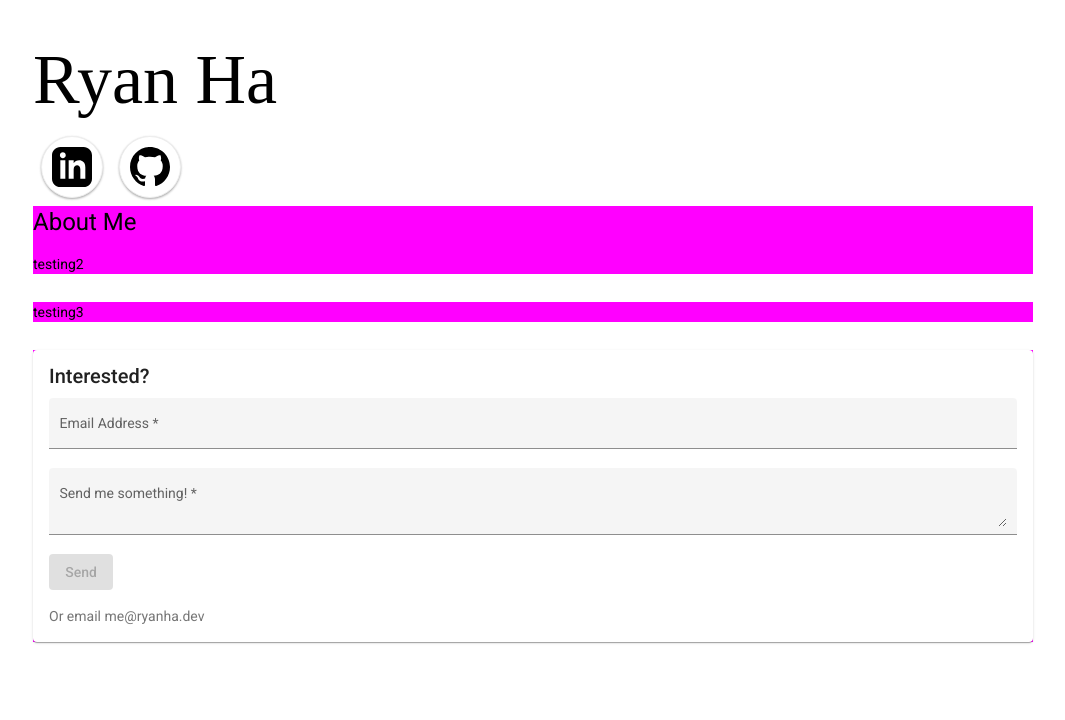
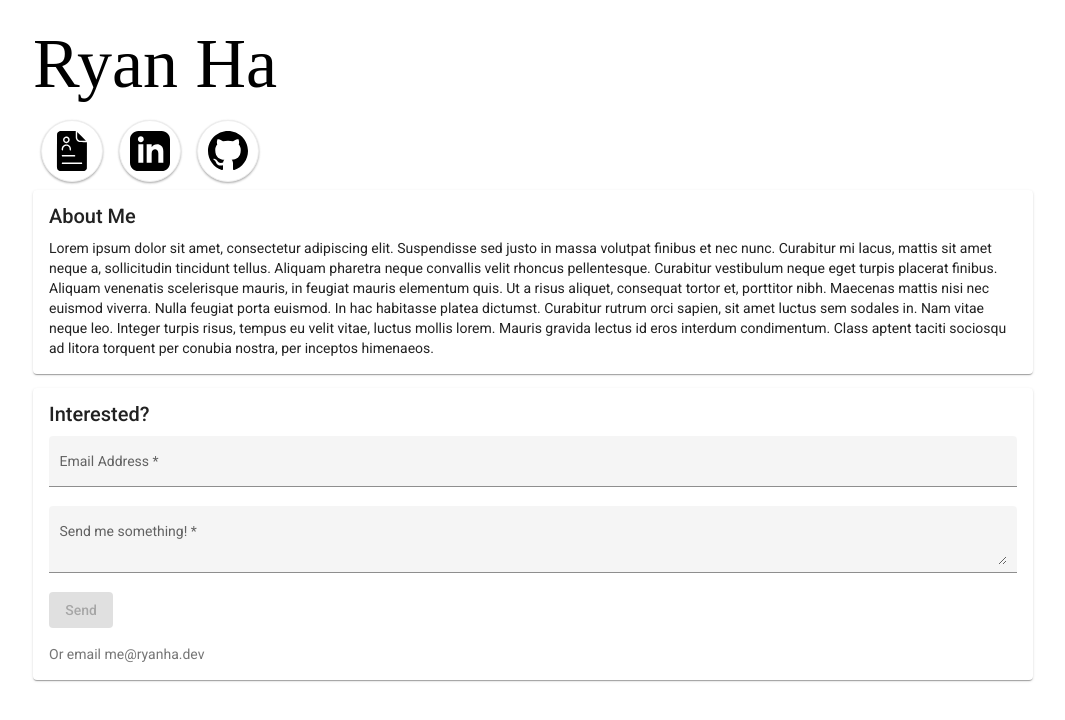
Before and after one commit to RyanWork/ubiquitous-doodle, an Angular app in the folder WebsiteApp/: page / in a window 1280 px wide. Shown: the top 720 px of the page, without its empty margins (107-1172 px from the left). Built offline with nearby package versions, Linux system fonts and the light colour scheme.

Commit message:
Add resume link and credit attribution

```diff
--- a/WebsiteApp/src/app/app.component.css
+++ b/WebsiteApp/src/app/app.component.css
@@ -30,3 +30,8 @@ mat-form-field {
 :host /deep/ .mat-card-header-text {
   margin: 0;
 }
+
+.mat-card {
+  margin-bottom: 1em;
+  flex-direction: column;
+}
--- a/WebsiteApp/src/app/app.component.html
+++ b/WebsiteApp/src/app/app.component.html
@@ -1,8 +1,34 @@
 <div class="content" role="main">
+  <h1 class="name-header">Ryan Ha</h1>
   <div class="card-container">
-    <h1 class="name-header">Ryan Ha</h1>
-  </div>
-  <div class="card-container">
+    <!--    <div>Icons made by <a href="https://www.flaticon.com/authors/icongeek26" title="Icongeek26">Icongeek26</a> from <a href="https://www.flaticon.com/" title="Flaticon">www.flaticon.com</a></div>-->
+    <app-circle-link [link]="'https://docs.google.com/document/d/1Yg8Cm2G_Q3Z18MUqnW7eQw_Czt8q9cmihcrPqz5FZvw/edit?usp=sharing'" [title]="'Resume'">
+      <svg version="1.0" xmlns="http://www.w3.org/2000/svg"
+           width="40" height="40" viewBox="0 0 512 512"
+           preserveAspectRatio="xMidYMid meet">
+        <g transform="translate(0.000000,512.000000) scale(0.100000,-0.100000)"
+           fill="#000000" stroke="none">
+          <path d="M970 5104 c-159 -42 -289 -185 -319 -348 -15 -84 -15 -4308 0 -4392
+30 -166 161 -307 324 -349 52 -13 242 -15 1585 -15 992 0 1540 4 1569 11 127
+29 242 122 302 244 l34 70 3 1682 2 1683 -442 0 c-348 0 -456 3 -503 15 -183
+43 -332 162 -416 330 -63 127 -68 176 -69 663 l0 422 -1007 -1 c-854 0 -1016
+-3 -1063 -15z m1035 -728 c79 -36 140 -88 185 -158 168 -259 11 -603 -297
+-650 -273 -43 -522 210 -475 483 28 164 135 289 288 340 86 28 219 22 299 -15z
+m-26 -991 c211 -50 390 -236 436 -451 18 -85 19 -230 2 -264 -17 -33 -60 -53
+-98 -45 -50 11 -63 45 -69 176 -6 109 -8 122 -43 192 -62 126 -165 202 -308
+228 -121 22 -254 -20 -347 -109 -92 -88 -132 -191 -132 -343 0 -71 -3 -91 -20
+-112 -42 -53 -124 -40 -150 23 -17 40 -7 213 16 290 61 206 226 366 429 416
+70 17 208 17 284 -1z m956 -1359 c51 -22 68 -67 44 -119 -6 -14 -22 -30 -36
+-36 -17 -8 -261 -11 -833 -11 l-809 0 -27 24 c-51 43 -26 136 40 149 11 2 373
+5 804 6 654 1 788 -1 817 -13z m910 -971 c35 -34 34 -93 -1 -126 l-26 -24
+-1259 0 -1259 0 -27 27 c-38 38 -37 92 1 124 l27 24 1260 0 1260 0 24 -25z"/>
+          <path d="M1760 4225 c-207 -65 -229 -355 -35 -458 56 -30 164 -30 220 0 90 48
+135 123 135 225 0 110 -68 202 -174 233 -60 18 -87 18 -146 0z"/>
+          <path d="M3220 4625 c0 -302 3 -382 15 -430 32 -124 123 -231 245 -289 l65
+-31 310 -3 c171 -2 349 -2 398 0 l87 3 -560 560 -560 560 0 -370z"/>
+        </g>
+      </svg>
+    </app-circle-link>
     <app-circle-link [link]="'https://www.linkedin.com/in/ryanha1996/'" [title]="'LinkedIn'">
       <svg xmlns="http://www.w3.org/2000/svg" width="40" height="40" viewBox="0 0 24 24">
         <path d="M19 0h-14c-2.761 0-5 2.239-5 5v14c0 2.761 2.239 5 5 5h14c2.762 0 5-2.239 5-5v-14c0-2.761-2.238-5-5-5zm-11 19h-3v-11h3v11zm-1.5-12.268c-.966 0-1.75-.79-1.75-1.764s.784-1.764 1.75-1.764 1.75.79 1.75 1.764-.783 1.764-1.75 1.764zm13.5 12.268h-3v-5.604c0-3.368-4-3.113-4 0v5.604h-3v-11h3v1.765c1.396-2.586 7-2.777 7 2.476v6.759z"/>
@@ -15,15 +41,18 @@
     </app-circle-link>
   </div>
 
-  <app-container title="About Me">
-    <p>testing2</p>
-  </app-container>
-  <app-container>
-    <p>testing3</p>
-  </app-container>
+  <!-- About Me Section -->
+  <mat-card>
+    <mat-card-header>
+      <mat-card-title>About Me</mat-card-title>
+    </mat-card-header>
+    <mat-card-content>
+      <p>Lorem ipsum dolor sit amet, consectetur adipiscing elit. Suspendisse sed justo in massa volutpat finibus et nec nunc. Curabitur mi lacus, mattis sit amet neque a, sollicitudin tincidunt tellus. Aliquam pharetra neque convallis velit rhoncus pellentesque. Curabitur vestibulum neque eget turpis placerat finibus. Aliquam venenatis scelerisque mauris, in feugiat mauris elementum quis. Ut a risus aliquet, consequat tortor et, porttitor nibh. Maecenas mattis nisi nec euismod viverra. Nulla feugiat porta euismod. In hac habitasse platea dictumst. Curabitur rutrum orci sapien, sit amet luctus sem sodales in. Nam vitae neque leo. Integer turpis risus, tempus eu velit vitae, luctus mollis lorem. Mauris gravida lectus id eros interdum condimentum. Class aptent taciti sociosqu ad litora torquent per conubia nostra, per inceptos himenaeos.</p>
+    </mat-card-content>
+  </mat-card>
 
-  <app-container>
-    <mat-card style="flex-direction: column">
+  <!-- Interested Section -->
+  <mat-card>
     <mat-card-header>
       <mat-card-title>Interested?</mat-card-title>
     </mat-card-header>
@@ -40,6 +69,5 @@
     </form>
     <mat-card-subtitle>Or email me@ryanha.dev</mat-card-subtitle>
   </mat-card>
-  </app-container>
 </div>
 <router-outlet></router-outlet>
```
Also changed, not shown: 1 other file (tests, documents, lock files or other folders). Lines whose indentation alone changed are shown as unchanged.
